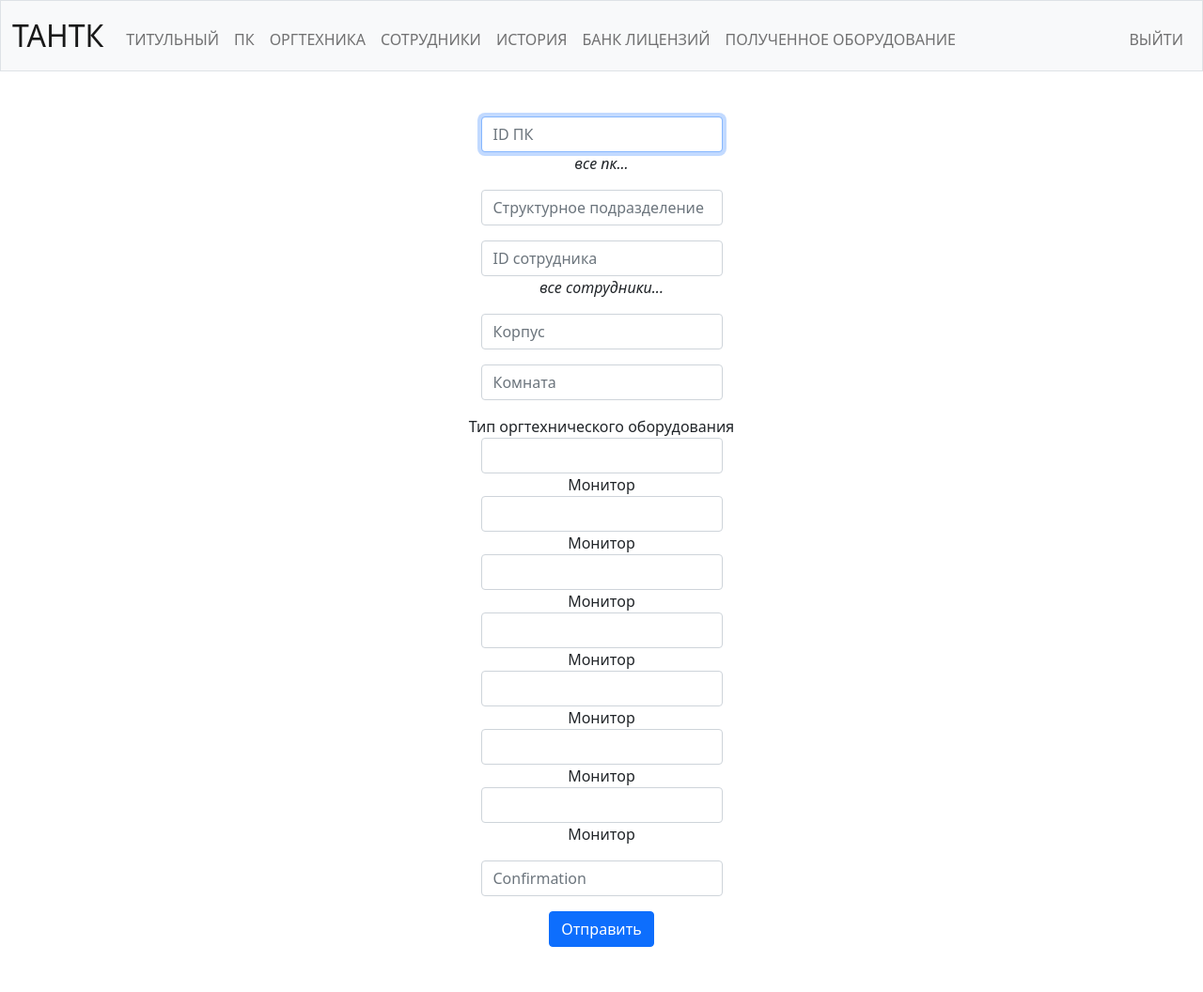
After one commit to escaleksey/CyberSchool2, a Flask app: page /title in a window 1280 px wide. The commit adds this page. Shown: the whole page at 94% size. Run offline with Flask 2, Linux system fonts and the light colour scheme; a user stored in the database is signed in; some libraries are stand-ins or nearby versions.

Commit message:
create forms

```diff
--- a/app.py
+++ b/app.py
@@ -4,6 +4,7 @@ from flask_session import Session
 from werkzeug.security import check_password_hash, generate_password_hash
 from utils.helpers import apology, login_required
 from utils.filling_table.filling_table import FillTable
+from utils.db_functions.db_functions import DataBase
 
 # Configure application
 app = Flask(__name__)
@@ -19,9 +20,9 @@ Session(app)
 
 # Configure CS50 Library to use SQLite database
 db = SQL("sqlite:///static/db/database.db")
-
+db2 = DataBase("static/db/database.db")
 # Create FillTable to filling tables
-fill = FillTable("static/db/database.db")
+fill = FillTable(db2)
 
 
 @app.after_request
@@ -48,6 +49,14 @@ def index():
                            {"symbol": '2', "name": '123', "count": '1', "price": '23', "total": '23'}], 0, 0
 
     return render_template(f"index.html", stocks=stocks, cash=cash, summa=summa)
+
+
+@app.route("/title")
+@login_required
+def title():
+    """Show portfolio of stocks"""
+    values = (fill.fill_pc_table())
+    return render_template("title_form.html")
 
 
 @app.route("/pc")
@@ -179,10 +188,10 @@ def register():
 
         hashed_password = generate_password_hash(password)
         db.execute(f"""INSERT INTO users (username, hash) VALUES(?, ?)""", username, hashed_password)
-        session["user_id"] = username
-        return redirect('/')
+
+        return render_template(f"register.html")
     else:
-        return render_template(f"register.html")
+        return render_template(f"/register.html")
 
 
 if __name__ == '__main__':
--- a/templates/layout.html
+++ b/templates/layout.html
@@ -31,11 +31,10 @@
                 <div class="collapse navbar-collapse" id="navbar">
                     {% if session["user_id"] %}
                         <ul class="navbar-nav me-auto mt-2">
-                            <li class="nav-item"><a class="nav-link" href="/">ТИТУЛЬНЫЙ</a></li>
+                            <li class="nav-item"><a class="nav-link" href="/title">ТИТУЛЬНЫЙ</a></li>
                             <li class="nav-item"><a class="nav-link" href="/pc">ПК</a></li>
                             <li class="nav-item"><a class="nav-link" href="/office_equipment">ОРГТЕХНИКА</a></li>
                             <li class="nav-item"><a class="nav-link" href="/employees">СОТРУДНИКИ</a></li>
-                            <li class="nav-item"><a class="nav-link" href="/cards">КАРТОЧКИ</a></li>
                             <li class="nav-item"><a class="nav-link" href="/history">ИСТОРИЯ</a></li>
                             <li class="nav-item"><a class="nav-link" href="/bank">БАНК ЛИЦЕНЗИЙ</a></li>
                             <li class="nav-item"><a class="nav-link" href="/equipment_received">ПОЛУЧЕННОЕ ОБОРУДОВАНИЕ</a></li>
--- /dev/null
+++ b/templates/title_form.html
@@ -0,0 +1,44 @@
+{% extends "layout.html" %}
+
+{% block title %}
+  ТИТУЛЬНЫЙ
+{% endblock %}
+
+{% block main %}
+    <form action="/register" method="post">
+        <div class="mb-3">
+            <input autocomplete="off" autofocus class="form-control mx-auto w-auto" id="id_pc" name="id_pc" placeholder="ID ПК" type="text">
+            <a><i>все пк...</i></a>
+        </div>
+        <div class="mb-3">
+            <input class="form-control mx-auto w-auto" id="structure" name="structure" placeholder="Структурное подразделение" type="text">
+        </div>
+        <div class="mb-3">
+            <input class="form-control mx-auto w-auto" id="employee" name="employee" placeholder="ID сотрудника" type="text">
+            <a><i>все сотрудники...</i></a>
+        </div>
+        <div class="mb-3">
+            <input class="form-control mx-auto w-auto" id="corpus" name="corpus" placeholder="Корпус" type="text">
+        </div>
+        <div class="mb-3">
+            <input class="form-control mx-auto w-auto" id="room" name="room" placeholder="Комната" type="text">
+        </div>
+        <div class="mb-3">
+            Тип оргтехнического оборудования
+            <div>
+                <input class="form-control mx-auto w-auto" id="type_office_equipment" name="monitor" type="flag">Монитор
+                <input class="form-control mx-auto w-auto" id="type_office_equipment" name="monitor" type="flag">Монитор
+                <input class="form-control mx-auto w-auto" id="type_office_equipment" name="monitor" type="flag">Монитор
+                <input class="form-control mx-auto w-auto" id="type_office_equipment" name="monitor" type="flag">Монитор
+                <input class="form-control mx-auto w-auto" id="type_office_equipment" name="monitor" type="flag">Монитор
+                <input class="form-control mx-auto w-auto" id="type_office_equipment" name="monitor" type="flag">Монитор
+                <input class="form-control mx-auto w-auto" id="type_office_equipment" name="monitor" type="flag">Монитор
+            </div>
+        </div>
+        <div class="mb-3">
+            <input class="form-control mx-auto w-auto" id="confirmation" name="confirmation" placeholder="Confirmation" type="text">
+        </div>
+
+        <button class="btn btn-primary" type="submit">Отправить</button>
+    </form>
+{% endblock %}
--- a/utils/db_functions/db_functions.py
+++ b/utils/db_functions/db_functions.py
@@ -12,7 +12,7 @@ class DataBase:
     def __init__(self, database_name: str):
         self.search = TableSearch()
         self.db_name = database_name
-        self.con = sqlite3.connect(self.db_name)
+        self.con = sqlite3.connect(self.db_name, check_same_thread=False)
 
     def add_employee(self, dict_of_value: dict) -> bool:
         """
@@ -60,8 +60,10 @@ class DataBase:
         cur = self.con.cursor()
 
         try:
-            cur.execute(f"SELECT * FROM pk")
-            return list(cur.fetchall())
+            data = list(cur.execute(f"SELECT * FROM pk").fetchall())
+            print(data)
+            cur.close()
+            return data
         finally:
             cur.close()
 
@@ -96,7 +98,7 @@ class DataBase:
         cur = self.con.cursor()
 
         try:
-            cur.execute(f"SELECT * FROM bank_licenses")
+            cur.execute(f"SELECT * FROM bank_licences")
             return list(cur.fetchall())
         finally:
             cur.close()
--- a/utils/filling_table/filling_table.py
+++ b/utils/filling_table/filling_table.py
@@ -3,7 +3,7 @@ from utils.db_functions.db_functions import DataBase
 
 class FillTable():
     def __init__(self, db):
-        self.db = DataBase(db)
+        self.db = db
 
     def fill_pc_table(self):
         data = self.db.get_all_values_pk()
```
Also changed, not shown: static/db/database.db.
